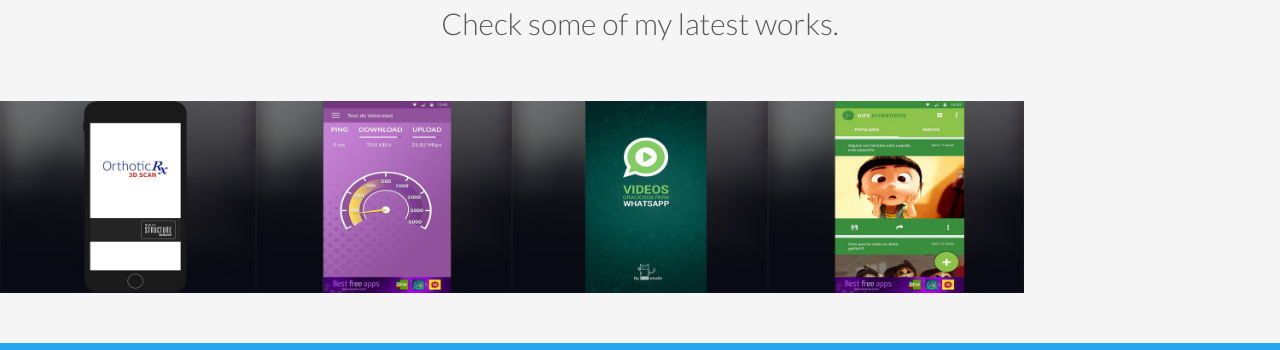
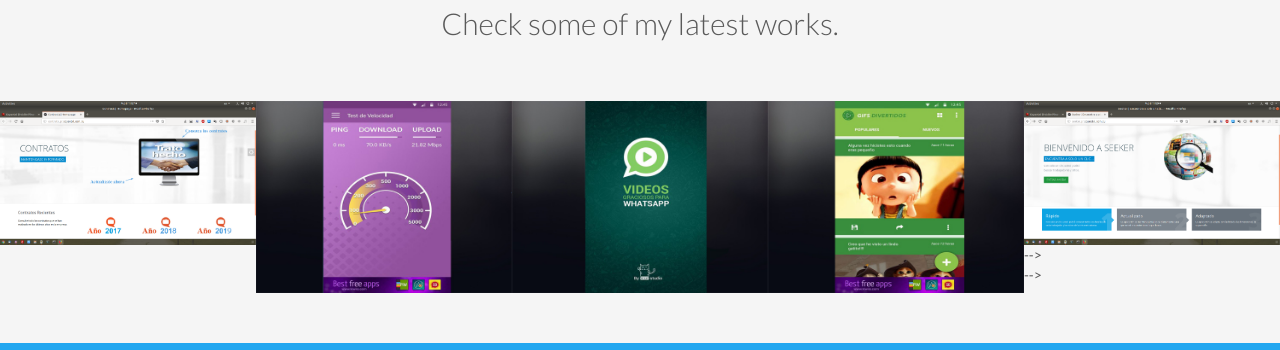
Before and after one commit to CarlyAdam/carlyadam.github.io, a plain HTML site: page index.html in a window 1280 px wide. Shown: the part 1809-2159 px from the top of the page. Drawn offline with Linux system fonts and the light colour scheme; files whose address does not match are found by name.

Commit message:
Update index.html

```diff
--- a/index.html
+++ b/index.html
@@ -157,11 +157,11 @@
 
         <div class="portfolio-item graphic-design">
           <div class="he-wrap tpl6">
-            <img src="img/portfolio/orthoticrx.jpg" class="img-responsive" alt="">
+            <img src="img/portfolio/contratos.png" class="img-responsive" alt="">
             <div class="he-view">
               <div class="bg a0" data-animate="fadeIn">
-                <h3 class="a1" data-animate="fadeInDown">Android App</h3>
-                <a data-rel="prettyPhoto" href="img/portfolio/orthoticrx.jpg" class="dmbutton a2" data-animate="fadeInUp"><i class="ion-search"></i></a>
+                <h3 class="a1" data-animate="fadeInDown">Laravel Project</h3>
+                <a data-rel="prettyPhoto" href="img/portfolio/contratos.png" class="dmbutton a2" data-animate="fadeInUp"><i class="ion-search"></i></a>
                 <!-- <a href="https://https://play.google.com/store/apps/details?id=com.ad4m.thanks&hl=es" class="dmbutton a2" data-animate="fadeInUp"><i class="ion-link"></i></a> -->
               </div>
               <!-- he bg -->
@@ -225,21 +225,21 @@
 
         <!-- end col-12 -->
 
-        <!--<div class="portfolio-item graphic-design">
+       <div class="portfolio-item graphic-design">
           <div class="he-wrap tpl6">
-            <img src="img/portfolio/portfolio_06.jpg" class="img-responsive" alt="">
+            <img src="img/portfolio/seeker.png" class="img-responsive" alt="">
             <div class="he-view">
               <div class="bg a0" data-animate="fadeIn">
-                <h3 class="a1" data-animate="fadeInDown">A Graphic Design Item</h3>
-                <a data-rel="prettyPhoto" href="img/portfolio/portfolio_06.jpg" class="dmbutton a2" data-animate="fadeInUp"><i class="ion-search"></i></a>
-                <a href="single-project.html" class="dmbutton a2" data-animate="fadeInUp"><i class="ion-link"></i></a>
+                <h3 class="a1" data-animate="fadeInDown">Symfony Project</h3>
+                <a data-rel="prettyPhoto" href="img/portfolio/seeker.png" class="dmbutton a2" data-animate="fadeInUp"><i class="ion-search"></i></a>
+
               </div>-->
               <!-- he bg -->
-            <!--</div>-->
+          </div>-->
             <!-- he view -->
-          <!--</div>-->
+        </div>-->
           <!-- he wrap -->
-        <!--</div>-->
+       </div>
         <!-- end col-12 -->
 
         <!--<div class="portfolio-item web-design">
```
